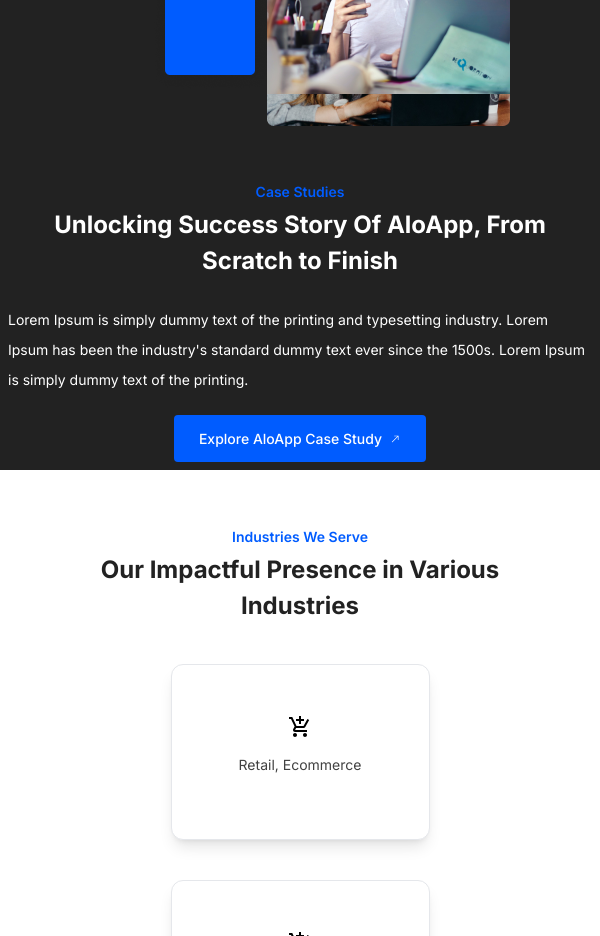
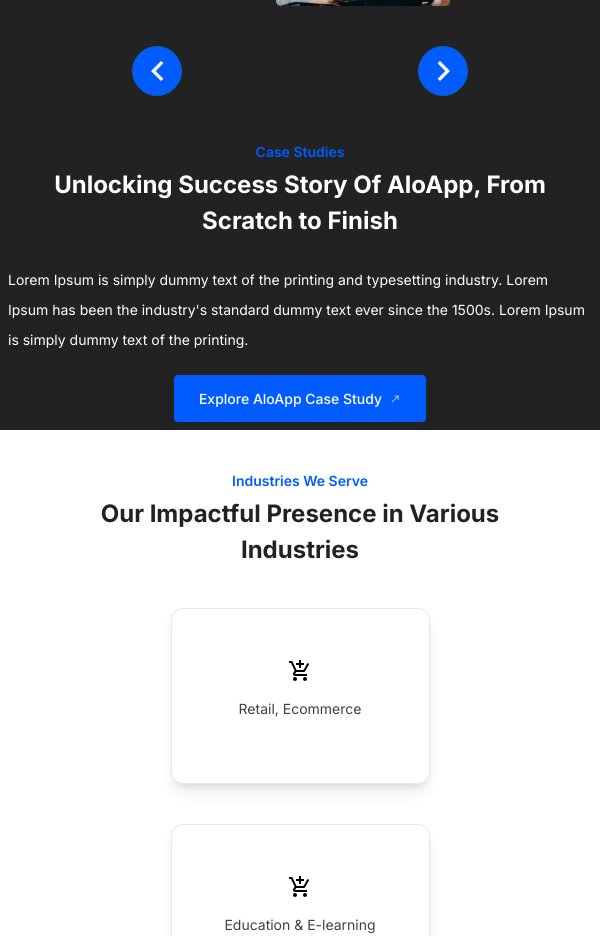
Before and after one commit to BoobalanJesky/Codeweb_Solution, a Next.js app: page /Codeweb_Solution/Homepage in a window 600 px wide. Shown: the part 6260-7196 px from the top of the page. Built offline with nearby package versions, Linux system fonts and the light colour scheme.

Commit message:
update card

```diff
--- a/src/app/Components/Homepage/Journey.tsx
+++ b/src/app/Components/Homepage/Journey.tsx
@@ -83,9 +83,9 @@
 
             <div key={j} className="flex justify-center items-center flex-wrap">
               <div className="md:w-1/2">
-                <img src={i.image} className="mx-auto md:w-[18.5rem] lg:w-auto py-[50px]" />
+                <img src={i.image} className="mx-auto w-[300px] md:w-[18.5rem] lg:w-auto py-[50px]" />
               </div>
-              <div className="md:w-1/2  lg:mt-[49px] my-auto md:mt-[70px]">
+              <div className="md:w-1/2 mt-20  lg:mt-[49px] my-auto md:mt-[70px]">
                 <p className="text-[14px] my-[5px] text-center lg:text-start  leading-normal font-semibold text-text-color">
                   {i.subhead}
                 </p>
--- a/src/app/css/about.module.css
+++ b/src/app/css/about.module.css
@@ -222,15 +222,15 @@
     top: 210px;
   }
 }
-@media only screen and (min-width: 500px)and (max-width: 767px) {
+@media only screen and (min-width: 300px)and (max-width: 767px) {
   .rightAbs {
-    right: 2px;
-    top: 210px;
+    right: 132px;
+    top: 399px;
   }
 
   .leftAbs {
-    left: 2px;
-    top: 210px;
+    left: 132px;
+    top: 399px;
   }
 }
 .fadeDesign ::before {
```
